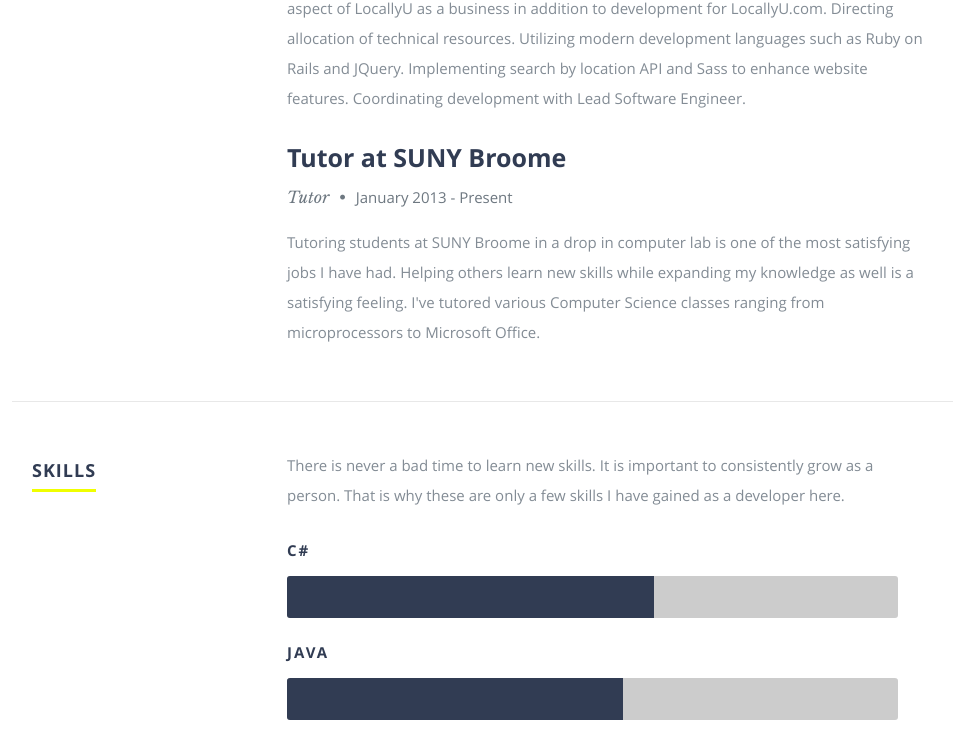
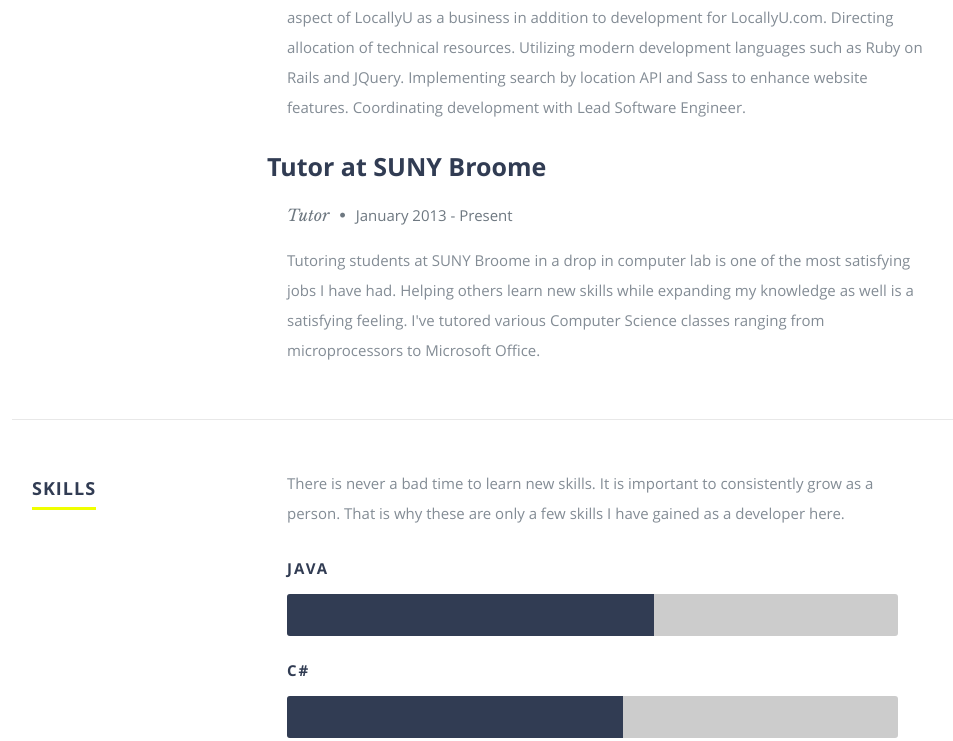
Before and after one commit to MaxTracks/MaxTracks.github.io, a plain HTML site: page index.html in a window 1280 px wide. Shown: the part 2116-2857 px from the top of the page, without its empty margins (118-1071 px from the left). Drawn offline with nearby package versions, Linux system fonts and the light colour scheme.

Commit message:
changing some html

```diff
--- a/index.html
+++ b/index.html
@@ -148,8 +148,8 @@
          </div>
          <div class="nine columns main-col">
             <div class="row item">
+               <h3>LocallyU</h3>
                <div class="twelve columns">
-                  <h3>LocallyU</h3>
                   <p class="info">Lead Development Engineer <span>&bull;</span> <em class="date">May 2014 - Present</em></p>
                   <p>
                   Leading in the technical aspect of LocallyU. This consists of coordinating the technical aspect of LocallyU as a business in addition to development for LocallyU.com. Directing allocation of technical resources. Utilizing modern development languages such as Ruby on Rails and JQuery. Implementing search by location API and Sass to enhance website features. Coordinating development with Lead Software Engineer.
@@ -157,8 +157,8 @@
                </div>
             </div> <!-- item end -->
             <div class="row item">
+               <h3>Tutor at SUNY Broome</h3>
                <div class="twelve columns">
-                  <h3>Tutor at SUNY Broome</h3>
                   <p class="info">Tutor <span>&bull;</span> <em class="date">January 2013 - Present</em></p>
                   <p>
                   Tutoring students at SUNY Broome in a drop in computer lab is one of the most satisfying jobs I have had. Helping others learn new skills while expanding my knowledge as well is a satisfying feeling. I've tutored various Computer Science classes ranging from microprocessors to Microsoft Office.
@@ -180,8 +180,8 @@
             </p>
 				<div class="bars">
 				   <ul class="skills">
-					   <li><span class="bar-expand photoshop"></span><em>C#</em></li>
-                  <li><span class="bar-expand illustrator"></span><em>Java</em></li>
+					   <li><span class="bar-expand photoshop"></span><em>Java</em></li>
+                  <li><span class="bar-expand illustrator"></span><em>C#</em></li>
 						<li><span class="bar-expand wordpress"></span><em>CSS</em></li>
 						<li><span class="bar-expand css"></span><em>C++</em></li>
 						<li><span class="bar-expand html5"></span><em>C</em></li>
```
